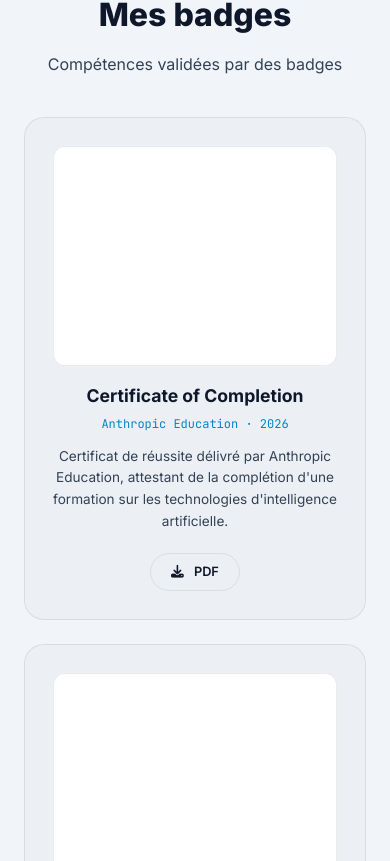
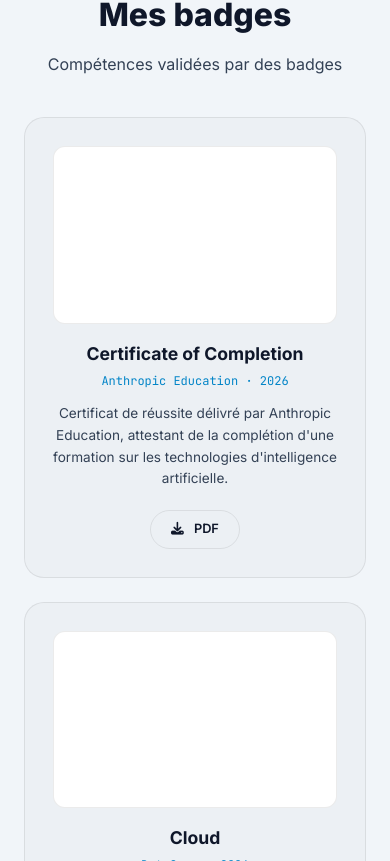
Before and after one commit to daryldjeugang-dot/Portfolio_Divane, a React (Vite) app: page / in a window 390 px wide. Shown: the part 9663-10524 px from the top of the page. Built offline with nearby package versions, Linux system fonts and the light colour scheme.

Commit message:
Make certification preview responsive with aspect-ratio

```diff
--- a/src/components/Certifications.css
+++ b/src/components/Certifications.css
@@ -24,7 +24,7 @@
 
 .cert-preview {
   width: 100%;
-  height: 180px;
+  aspect-ratio: 16 / 10;
   border-radius: var(--radius);
   overflow: hidden;
   margin-bottom: 16px;
@@ -36,7 +36,8 @@
   width: 100%;
   height: 100%;
   border: none;
-}.cert-card h4 { font-size: 1.1rem; margin-bottom: 4px; }
+}
+.cert-card h4 { font-size: 1.1rem; margin-bottom: 4px; }
 
 .cert-card .cert-issuer {
   font-family: var(--font-mono);
@@ -59,5 +60,4 @@
 
 @media (max-width: 768px) {
   .certs-grid { grid-template-columns: 1fr; }
-  .cert-preview { height: 220px; }
 }
```
